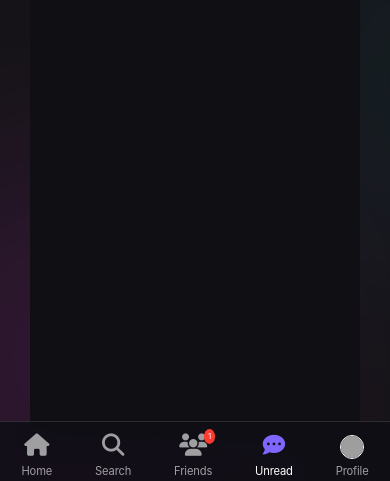
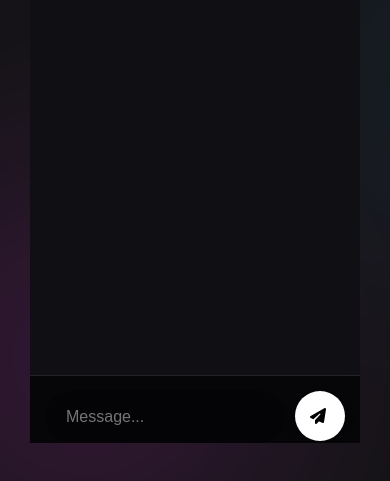
Before and after one commit to tafimofficial/social_media, a Django app: page /messages/user/ in a window 390 px wide. Shown: the part 609-1090 px from the top of the page. Run offline with Django 4.2, Linux system fonts and the light colour scheme; a user stored in the database is signed in; data comes from the database, SQL or seed files in the repository; both versions use the stored data as it was after the commit; tables that the repository leaves empty hold one stand-in row (values such as "Sample post"); grey boxes are pictures that could not be loaded.

Commit message:
fix chat box

```diff
--- a/core/templates/core/chat.html
+++ b/core/templates/core/chat.html
@@ -74,9 +74,8 @@
                 </div>
 
                 <!-- Input Area -->
-                <div style="padding: 15px; background: rgba(0,0,0,0.2); border-top: 1px solid var(--glass-border);">
-                    <form id="msg-form" style="display: flex; gap: 10px;" onsubmit="sendMessage(event)">
-                        {% csrf_token %}
+                <div class="chat-input-area" style="padding: 15px; border-top: 1px solid var(--glass-border); background: rgba(0,0,0,0.6); backdrop-filter: blur(10px);">
+                    <form onsubmit="sendMessage(event)" style="display: flex; gap: 10px;">
                         <input type="text" id="msg-input" class="glass-input" placeholder="Message..." style="border-radius: 50px; padding-left: 20px;" autocomplete="off">
                         <button type="submit" class="btn-primary" style="border-radius: 50%; width: 50px; height: 50px; padding: 0; flex-shrink: 0; display: flex; align-items: center; justify-content: center;">
                             <i class="fas fa-paper-plane" style="transform: translateX(-2px);"></i>
@@ -117,8 +116,26 @@
         width: 100%;
         height: 100vh;
         z-index: 2000;
-        background: #0f0f14 !important; /* Solid bg for chat window on mobile */
-        padding-bottom: 80px; /* Space for bottom nav or input */
+        background: #0f0f14 !important;
+        padding-bottom: 90px; /* Space for fixed input */
+        display: flex;
+        flex-direction: column;
+    }
+
+    .chat-input-area {
+        position: fixed;
+        bottom: 0;
+        left: 0;
+        width: 100%;
+        z-index: 2001; /* Above keyboard and bottom nav */
+        padding-bottom: env(safe-area-inset-bottom, 20px) !important;
+    }
+
+    /* Hide mobile bottom nav when in chat window */
+    .mobile-bottom-nav {
+        /* We could hide it, but z-index 2000 of chat window should cover it.
+           If not, we can force hide it via JS or sibling selector if possible (not possible here).
+           Let's rely on z-index 2001 for input. */
     }
 
     .mobile-hidden {
@@ -232,5 +249,14 @@
         });
     }, 2000);
 </script>
+</script>
+<style>
+    /* Hide bottom nav when in active chat to give space for input */
+    @media (max-width: 768px) {
+        .mobile-bottom-nav {
+            display: none !important;
+        }
+    }
+</style>
 {% endif %}
 {% endblock %}
--- a/core/templates/core/feed.html
+++ b/core/templates/core/feed.html
@@ -157,7 +157,7 @@
         <p style="margin-bottom: 10px; font-size: 0.95rem;">{{ post.shared_post.content }}</p>
         {% if post.shared_post.image %}
         <div style="border-radius: 12px; overflow: hidden;">
-            <img src="{{ post.shared_post.image.url }}" style="width: 100%; display: block; max-height: 300px; object-fit: cover;">
+            <img src="{{ post.shared_post.image.url }}" style="width: 100%; display: block; max-height: 300px; object-fit: cover;" onerror="this.style.display='none'">
         </div>
         {% endif %}
         {% if post.shared_post.video %}
@@ -170,7 +170,7 @@
 
     {% if post.image %}
     <div style="border-radius: 16px; overflow: hidden; margin-bottom: 1rem; border: 1px solid var(--glass-border);">
-      <img src="{{ post.image.url }}" style="width: 100%; display: block; max-height: 500px; object-fit: cover;" />
+      <img src="{{ post.image.url }}" style="width: 100%; display: block; max-height: 500px; object-fit: cover;" onerror="this.style.display='none'" />
     </div>
     {% endif %}
 
--- a/core/templates/core/profile.html
+++ b/core/templates/core/profile.html
@@ -171,7 +171,7 @@
   </a>
   </a>
   {% else %}
-  <div style="position: absolute; bottom: -60px; right: 20px; display: flex; gap: 15px; align-items: center;">
+  <div style="position: absolute; bottom: -60px; right: 20px; display: flex; gap: 15px; align-items: center; z-index: 20;">
 
     <!-- Message Button (Available for all non-owners) -->
     <a href="{% url 'chat_with_user' profile_user.username %}" class="btn-primary" style="background: rgba(255,255,255,0.1); border: 1px solid rgba(255,255,255,0.2); width: 45px; height: 45px; padding: 0; display: flex; align-items: center; justify-content: center; border-radius: 50%;">
--- a/static/css/style.css
+++ b/static/css/style.css
@@ -517,7 +517,7 @@
     align-items: center;
     justify-content: center;
     background: linear-gradient(135deg, hsl(var(--primary)), hsl(var(--secondary)));
-    color: white;
+    color: white !important;
     font-weight: 600;
     text-transform: uppercase;
     font-size: 0.9em;
```
Also changed, not shown: db.sqlite3.
